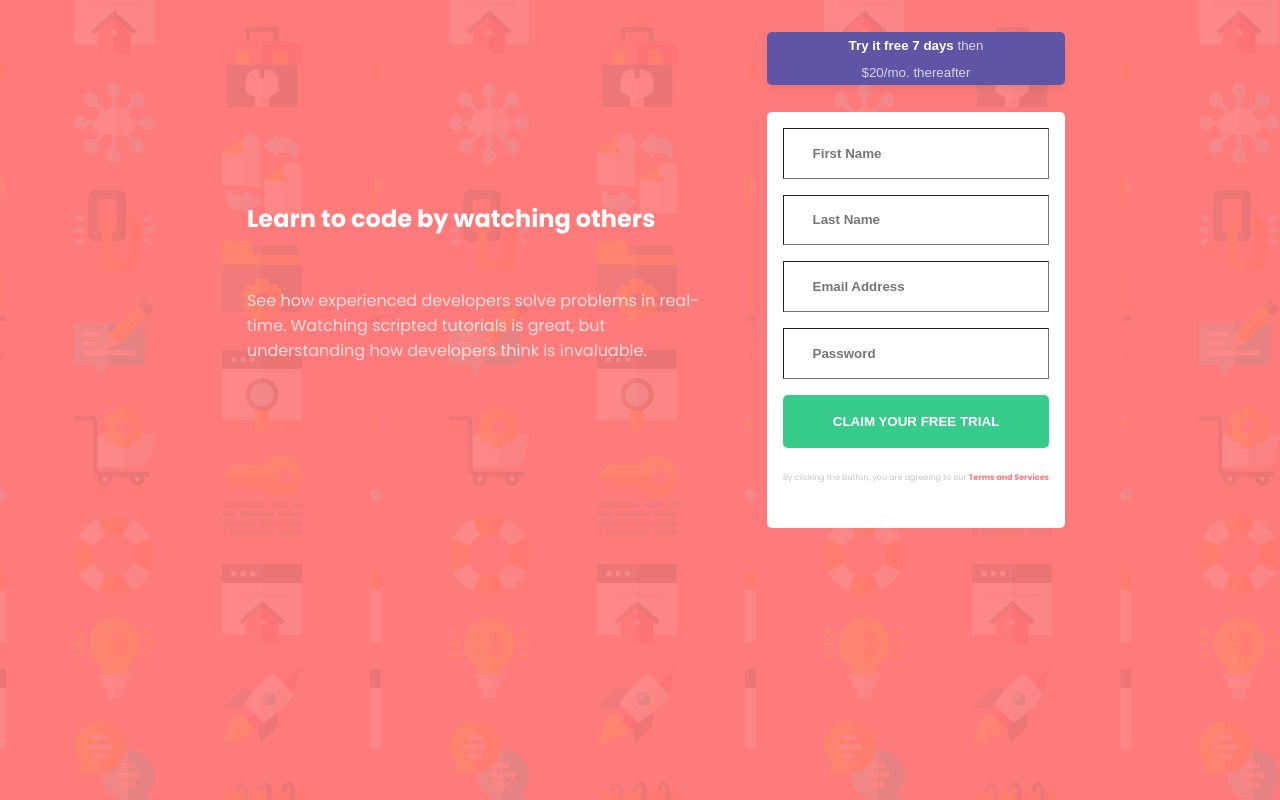
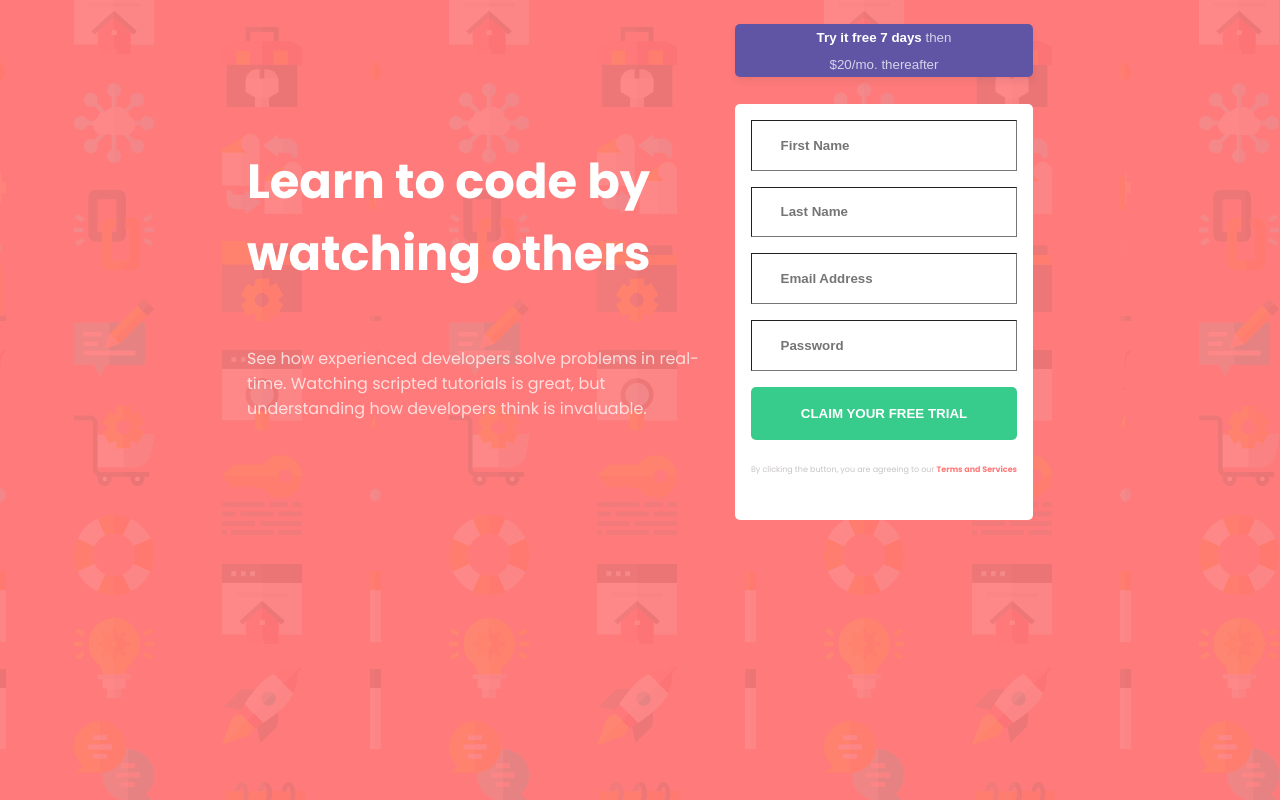
Before and after one commit to ZephaW/signup-form-FEM, a plain HTML site: page index.html in a window 1280 px wide. Drawn offline with Linux system fonts and the light colour scheme.

Commit message:
adjustments made to mediaquery

```diff
--- a/styles.css
+++ b/styles.css
@@ -109,20 +109,33 @@ span {
     .container{
         display: flex;
         flex-direction: row;
-        margin-left:9em ;
-        margin-right: 9em;
+        margin:0 9em ;
+
+
+    }
+
+    h2 {
+        font-size: 3em;
+
     }
 
     .intro {
         display: flex;
         flex-direction: column;
-       width: 50%;
+
         justify-content: center;
-        gap: 1em;
-        padding: 1em;
-        margin: 1em;
+
+        /* padding: 1em;
+        margin: 1em; */
+        width: 50%;
         text-align: left;
     }
+
+.terms {
+
+    width: 50%;
+
+}
 
     button.first-button {
         height: 4em;
```
